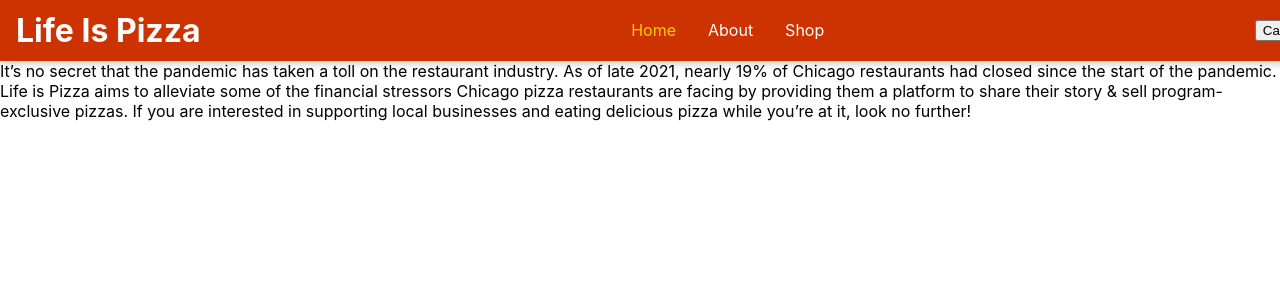
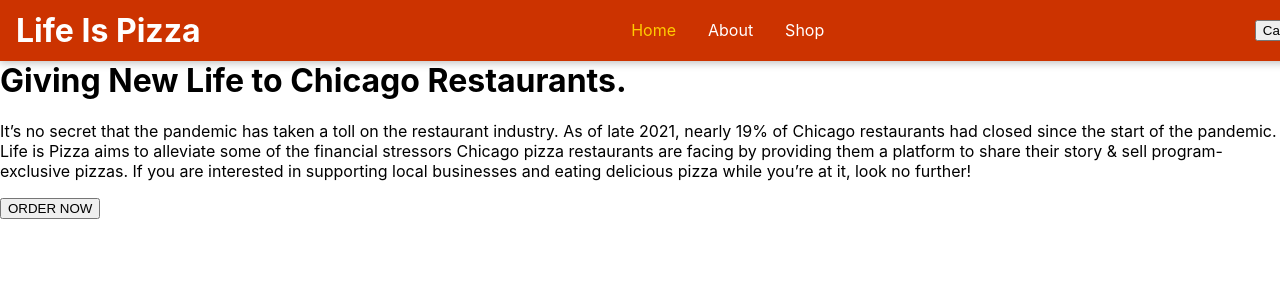
Before and after one commit to ceruleanox/life-is-pizza, a React (Create React App) app: page / in a window 1280 px wide. Shown: the top 300 px of the page. Built offline with nearby package versions, Linux system fonts and the light colour scheme.

Commit message:
add slogan and shop button to homepage

```diff
--- a/package.json
+++ b/package.json
@@ -1,5 +1,5 @@
 {
-  "name": "Life Is Pizza",
+  "name": "Life-Is-Pizza",
   "version": "0.1.0",
   "private": true,
   "dependencies": {
--- a/src/components/Pages/Home.js
+++ b/src/components/Pages/Home.js
@@ -1,14 +1,26 @@
-import { React } from 'react';
-
-import classes from './Home.module.css';
+import { React } from "react";
+import { Link } from "react-router-dom";
+import classes from "./Home.module.css";
 
 function Home() {
   return (
     <>
-            <div className={classes['content']}>
-                <div className={classes['home-content']}>
-                <p>It’s no secret that the pandemic has taken a toll on the restaurant industry. As of late 2021, nearly 19% of Chicago restaurants had closed since the start of the pandemic.
-Life is Pizza aims to alleviate some of the financial stressors Chicago pizza restaurants are facing by providing them a platform to share their story & sell program-exclusive pizzas. If you are interested in supporting local businesses and eating delicious pizza while you’re at it, look no further!</p>
+      <div className={classes["content"]}>
+        <div className={classes["home-content"]}>
+          <h1>Giving New Life to Chicago Restaurants.</h1>
+          <p>
+            It’s no secret that the pandemic has taken a toll on the restaurant
+            industry. As of late 2021, nearly 19% of Chicago restaurants had
+            closed since the start of the pandemic. Life is Pizza aims to
+            alleviate some of the financial stressors Chicago pizza restaurants
+            are facing by providing them a platform to share their story & sell
+            program-exclusive pizzas. If you are interested in supporting local
+            businesses and eating delicious pizza while you’re at it, look no
+            further!
+          </p>
+          <Link to="/Shop">
+            <button>ORDER NOW</button>
+          </Link>
         </div>
       </div>
     </>
```
Also changed, not shown: 1 other file (tests, documents, lock files or other folders). Lines whose indentation alone changed are shown as unchanged.
